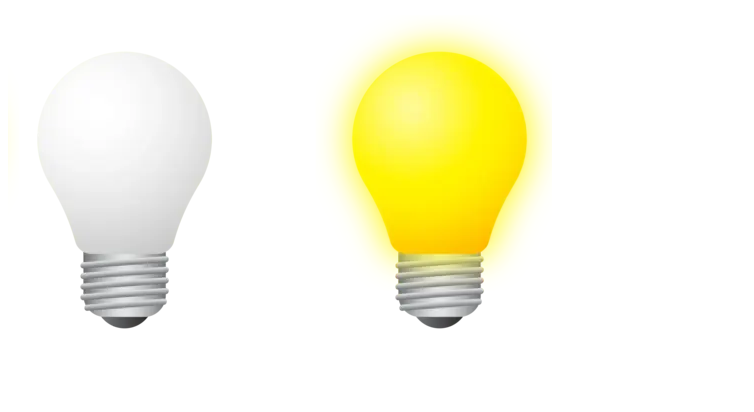
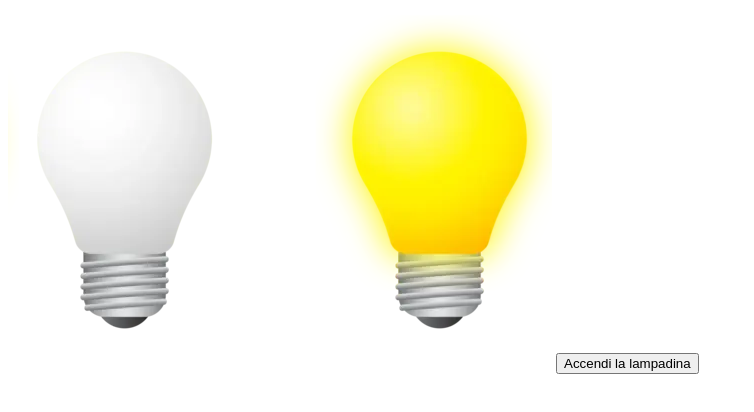
Before and after one commit to Samuele-Finotello/js-dom-1, a plain HTML site: page index.html in a window 1280 px wide. Shown: the whole page, without its empty margins (0-754 px from the left). Drawn offline with Linux system fonts and the light colour scheme.

Commit message:
[add] feat button

```diff
--- a/index.html
+++ b/index.html
@@ -14,6 +14,7 @@
   <div>
     <img src="./assets/img/white_lamp.png" alt="Lampadina spenta">
     <img src="./assets/img/yellow_lamp.png" alt="Lampadina accesa">
+    <button>Accendi la lampadina</button>
   </div>
 
   <script src="./assets/js/script.js"></script>
```
